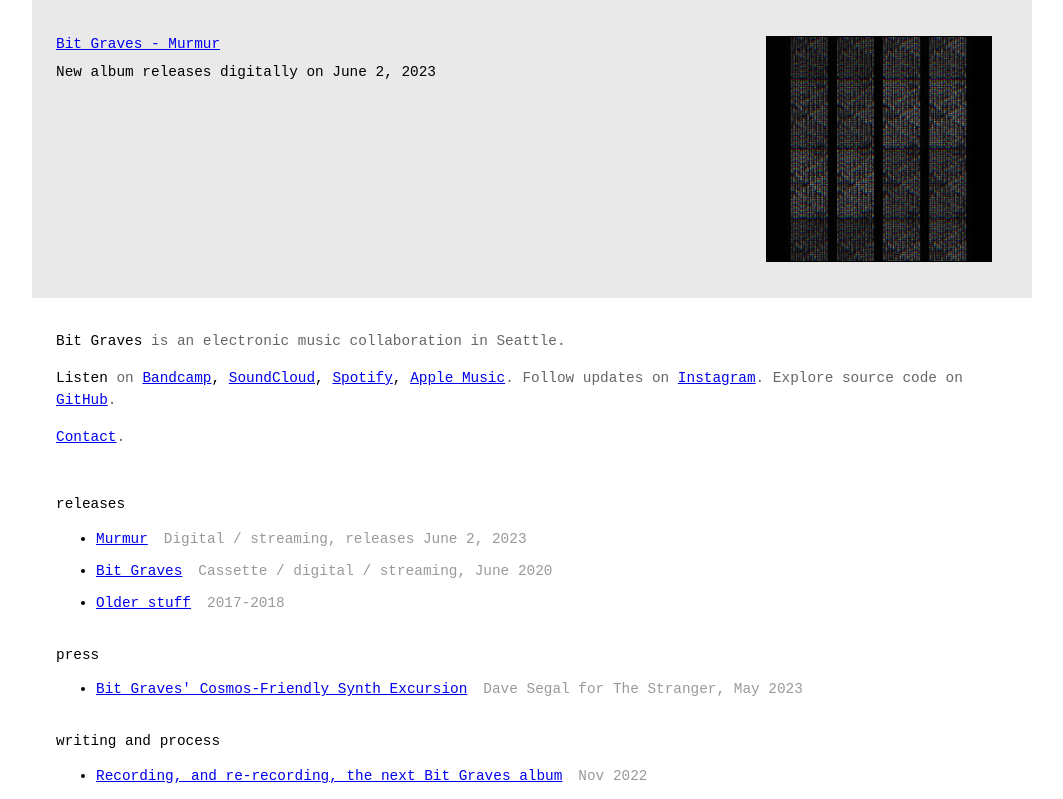
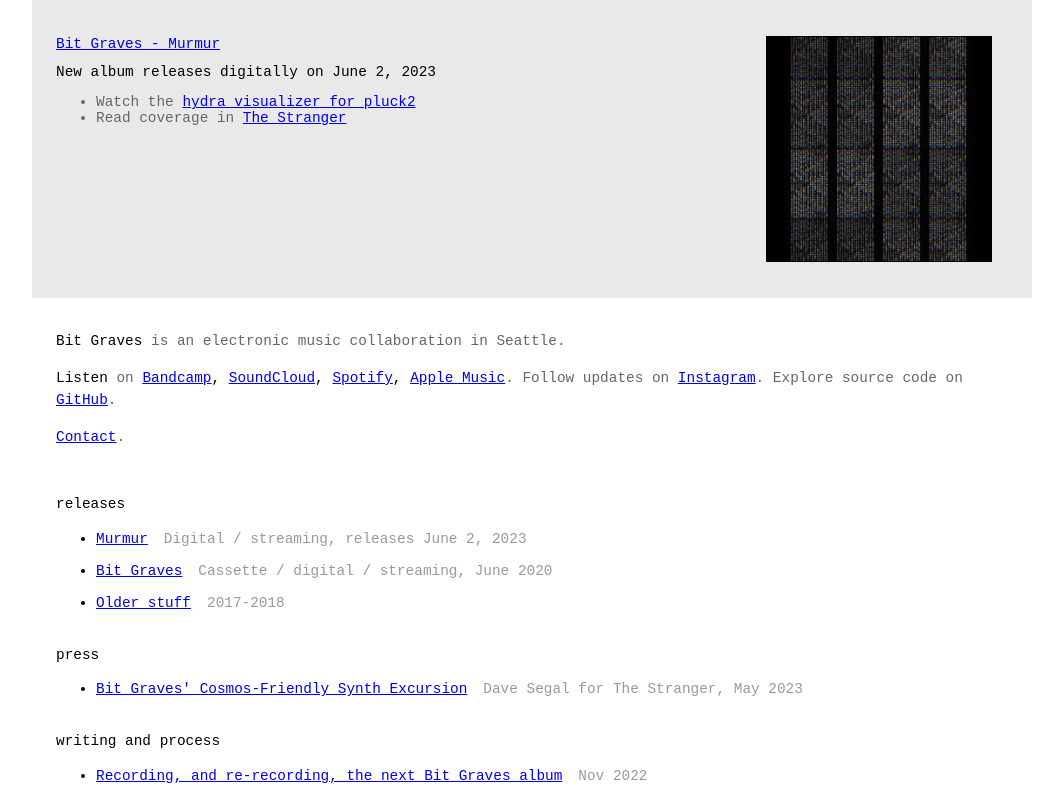
Before and after one commit to bitgraves/bitgraves-www, a React (Create React App) app: page / in a window 1280 px wide. Shown: the top 799 px of the page, without its empty margins (108-1171 px from the left). Built offline with nearby package versions, Linux system fonts and the light colour scheme.

Commit message:
add stranger/pluck2 links into social preview as well

```diff
--- a/src/App.js
+++ b/src/App.js
@@ -212,7 +212,24 @@
             {title}
           </a>
           <p className="previewCaption">{caption}</p>
-          <p className="previewCategory">{category}</p>
+          <ul className="previewCategory">
+            {/* TODO: temp for murmur */}
+            <li>
+              Watch the{' '}
+              <a href="https://youtu.be/UTMJtcyKYT0" target="_blank" rel="noopener noreferrer">
+                hydra visualizer for pluck2
+              </a>
+            </li>
+            <li>
+              Read coverage in{' '}
+              <a
+                href="https://www.thestranger.com/music/2023/05/05/78978970/irreversible-entanglements-explosive-sun-ra-cover-and-bit-graves-cosmos-friendly-synth-excursion"
+                target="_blank"
+                rel="noopener noreferrer">
+                The Stranger
+              </a>
+            </li>
+          </ul>
         </div>
       </div>
     );
```
